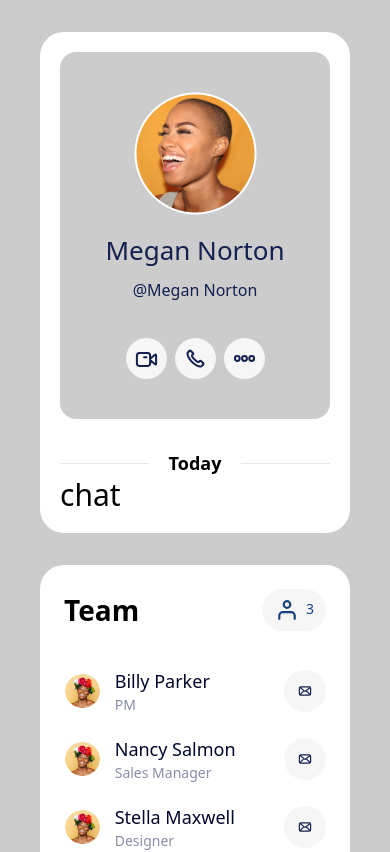
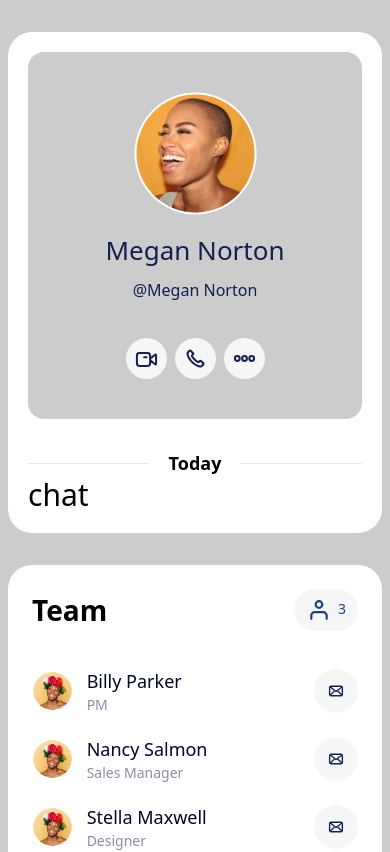
Before and after one commit to Nuridin28/Bussines-messenger-react, a React (Vite) app: page / in a window 390 px wide. Shown: the top 852 px of the page. Built offline with nearby package versions, Linux system fonts and the light colour scheme.

Commit message:
make responsive

```diff
--- a/src/components/Main/Main.tsx
+++ b/src/components/Main/Main.tsx
@@ -5,7 +5,7 @@ import TeamBlock from "../TeamBlock/TeamBlock";
 
 export default function Main() {
   return (
-    <div className="px-10 pb-[47px] w-full">
+    <div className="sm:px-10 px-2 pb-[47px] w-full">
       <Header />
       <div className="flex gap-8 mt-8 justify-between xl:flex-row flex-col">
         <div className=" xl:w-fit w-full">
```
